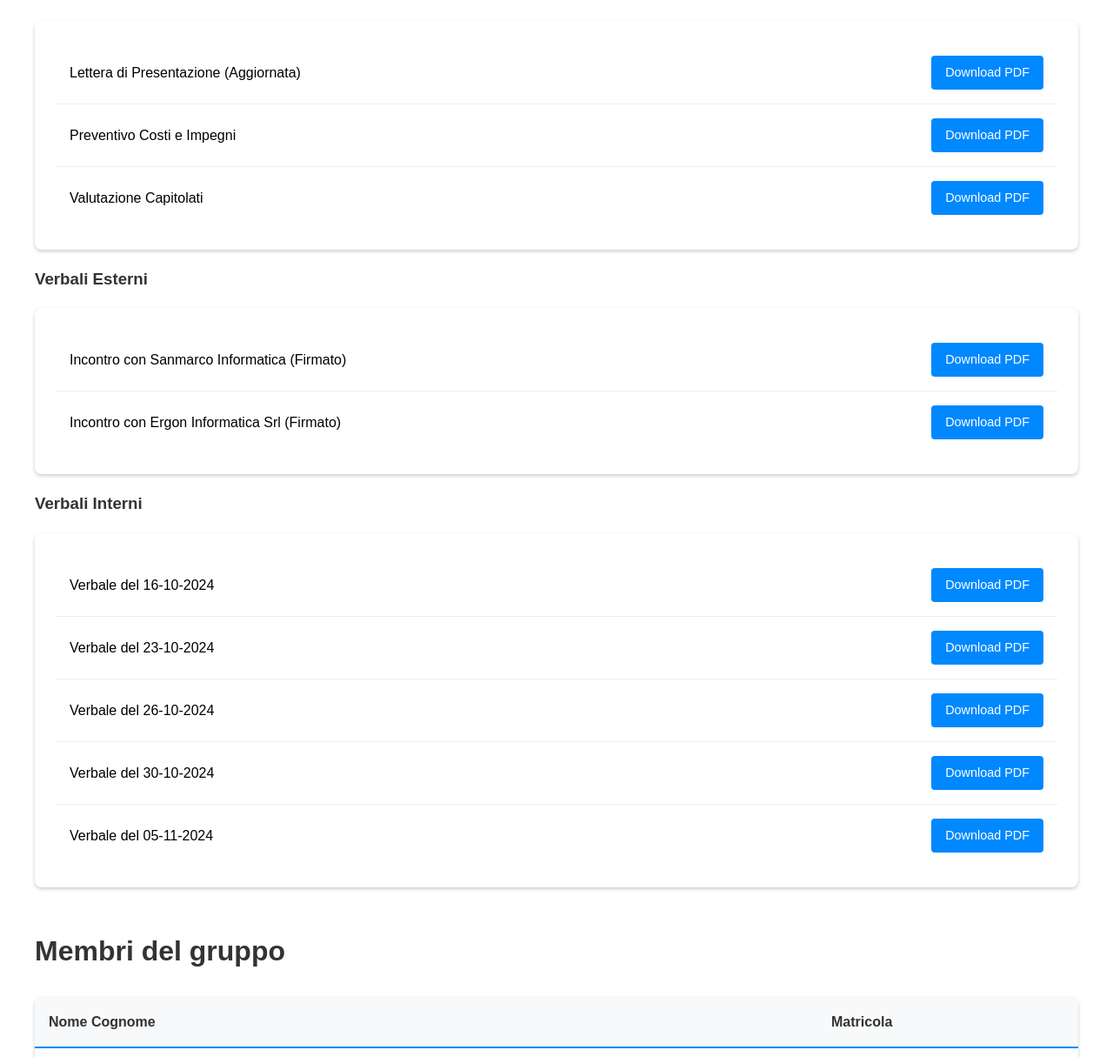
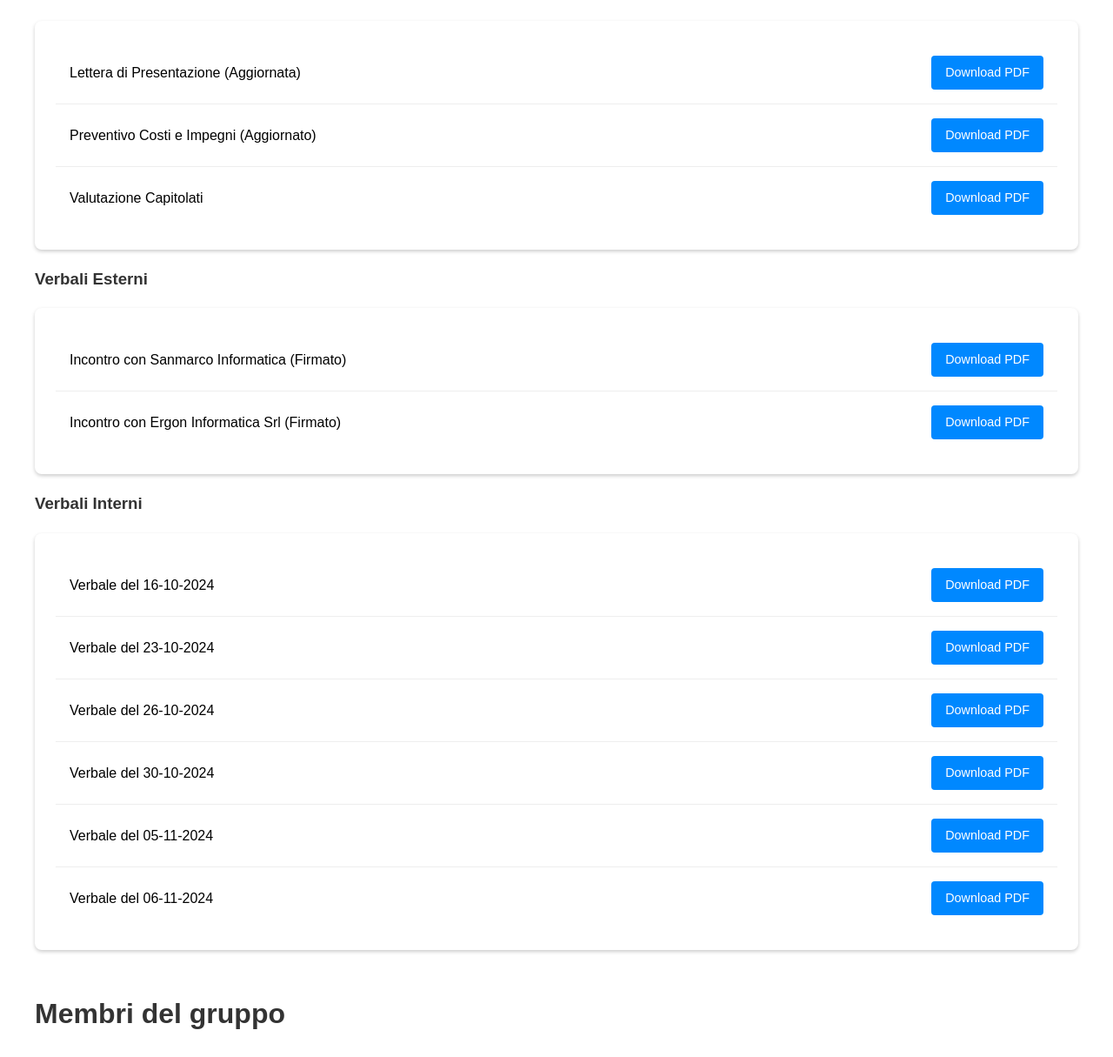
Before and after one commit to nextsoftPD/nextsoftpd.github.io, a plain HTML site: page index.html in a window 1280 px wide. Shown: the part 425-1640 px from the top of the page at 87% size. Drawn offline with Linux system fonts and the light colour scheme.

Commit message:
aggiornamento per la nuova candidatura

```diff
--- a/index.html
+++ b/index.html
@@ -20,12 +20,12 @@
             <div class="documents">
                 <ul class="document-list">
                     <li>
-                        <a href="src/Candidatura/Seconda_Lettera_di_Presentazione.pdf" target="_blank" class="file-link">Lettera di Presentazione (Aggiornata)</a>
-                        <a href="src/Candidatura/Seconda_Lettera_di_Presentazione.pdf" class="download-btn" download>Download PDF</a>
+                        <a href="src/Candidatura/Terza_Lettera_di_Presentazione.pdf" target="_blank" class="file-link">Lettera di Presentazione (Aggiornata)</a>
+                        <a href="src/Candidatura/Terza_Lettera_di_Presentazione.pdf" class="download-btn" download>Download PDF</a>
                     </li>
                     <li>
-                        <a href="src/Candidatura/Preventivo_costi_e_impegni_v1_2.pdf" target="_blank" class="file-link">Preventivo Costi e Impegni</a>
-                        <a href="src/Candidatura/Preventivo_costi_e_impegni_v1_2.pdf" class="download-btn" download>Download PDF</a>
+                        <a href="src/Candidatura/Preventivo_costi_e_impegni_v1_3.pdf" target="_blank" class="file-link">Preventivo Costi e Impegni (Aggiornato)</a>
+                        <a href="src/Candidatura/Preventivo_costi_e_impegni_v1_3.pdf" class="download-btn" download>Download PDF</a>
                     </li>
                     <li>
                         <a href="src/Candidatura/Valutazione-Capitolati_v1_2.pdf" target="_blank" class="file-link">Valutazione Capitolati</a>
@@ -68,6 +68,10 @@
                     <li>
                         <a href="src/Candidatura/Verbali/Interni/2024-11-05.pdf" target="_blank" class="file-link">Verbale del 05-11-2024</a>
                         <a href="src/Candidatura/Verbali/Interni/2024-11-05.pdf" class="download-btn" download>Download PDF</a>
+                    </li>
+                    <li>
+                        <a href="src/Candidatura/Verbali/Interni/2024-11-06.pdf" target="_blank" class="file-link">Verbale del 06-11-2024</a>
+                        <a href="src/Candidatura/Verbali/Interni/2024-11-06.pdf" class="download-btn" download>Download PDF</a>
                     </li>
                 </ul>
             </div>
```
Also changed, not shown: 12 other files.
